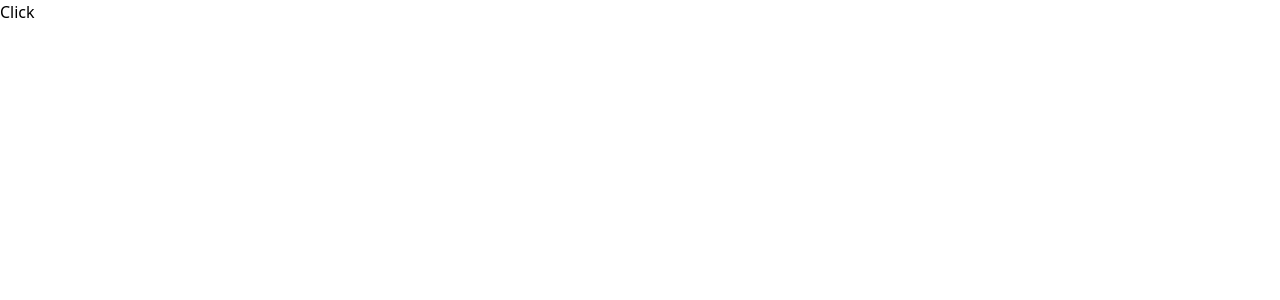
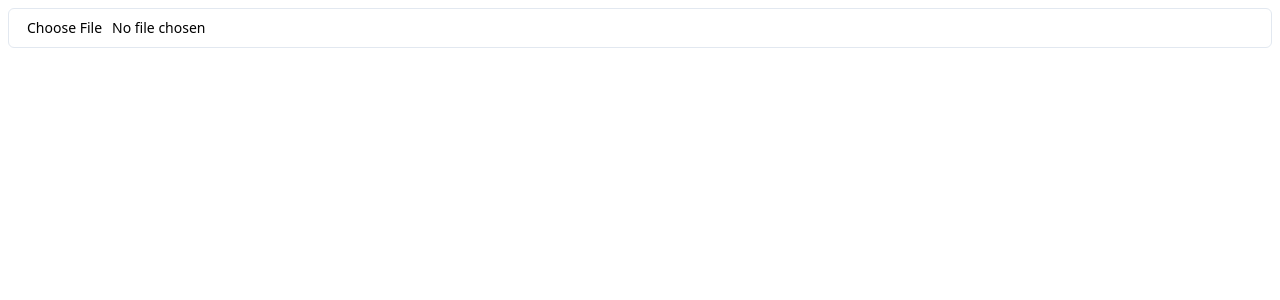
Before and after one commit to Flo2410/media-organizer, a Next.js app: page / in a window 1280 px wide. Shown: the top 300 px of the page. Built offline with nearby package versions, Linux system fonts and the light colour scheme.

Commit message:
added FileSelect component

```diff
--- a/src/app/page.tsx
+++ b/src/app/page.tsx
@@ -1,5 +1,9 @@
-import Greet from "./greet";
+import { FileSelect } from "@components/FileSelect";
 
 export default function Home() {
-  return <Greet />;
+  return (
+    <div className="p-2">
+      <FileSelect />
+    </div>
+  );
 }
--- /dev/null
+++ b/src/components/FileSelect.tsx
@@ -0,0 +1,9 @@
+import { Input } from "@components/ui/input";
+
+export const FileSelect = () => {
+  return (
+    <div>
+      <Input type="file" />
+    </div>
+  );
+};
```
